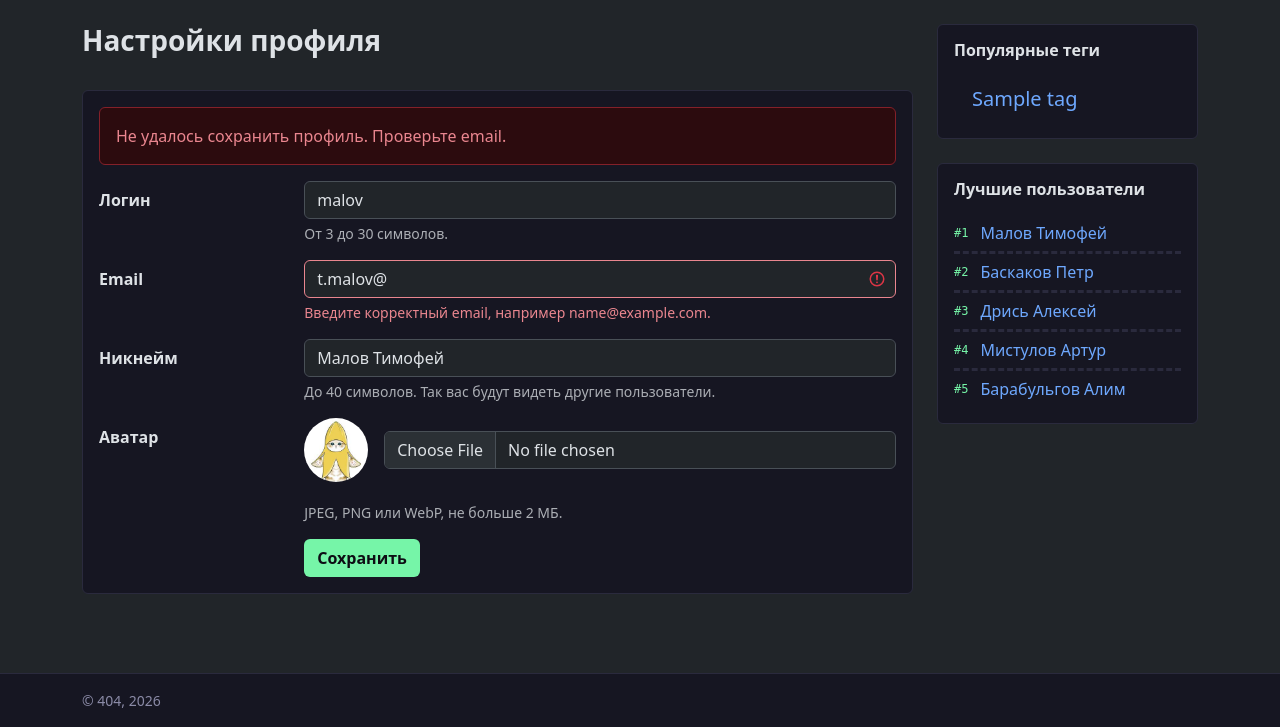
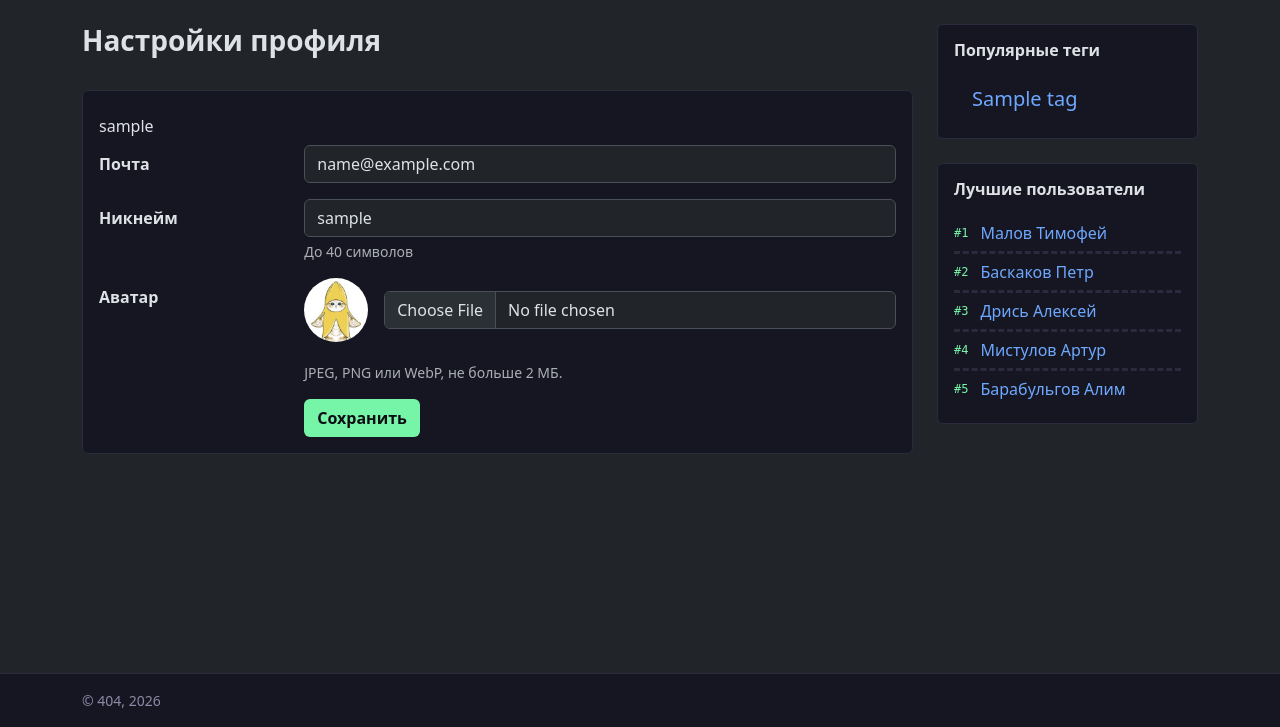
Before and after one commit to MerZw1x/2026-VK-EDU-Web-11-Malov-T, a Django app: page /profile/ in a window 1280 px wide. Shown: the part 73-800 px from the top of the page. Run offline with Django 5.2, Linux system fonts and the light colour scheme; a user stored in the database is signed in; tables that the repository leaves empty hold one stand-in row (values such as "Sample post"); grey boxes marked "Sample" are stand-in pictures; some libraries are stand-ins or nearby versions.

Commit message:
hw-4: add profile editing for authenticated users

```diff
--- a/core/forms.py
+++ b/core/forms.py
@@ -1,4 +1,5 @@
 from django import forms
+from django.forms import ModelForm
 from django.contrib.auth.forms import AuthenticationForm, UserCreationForm
 from django.contrib.auth import get_user_model
 from django.db import transaction
@@ -35,3 +36,27 @@ class SignupForm(UserCreationForm):
             )
 
         return user
+
+class ProfileForm(ModelForm):
+    email = forms.EmailField(label="Почта")
+
+    class Meta:
+        model = Profile
+        fields = ("email", "nickname")
+
+    def __init__(self, *args, **kwargs):
+        super().__init__(*args, **kwargs)
+        self.fields["email"].initial = self.instance.user.email
+        for field in self.fields.values():
+            field.widget.attrs["class"] = "form-control"
+
+
+    @transaction.atomic
+    def save(self, commit=True):
+        profile = super().save(commit=False)
+        if commit:
+            user = profile.user
+            user.email = self.cleaned_data["email"]
+            user.save()
+            profile.save()
+        return profile
--- a/core/templates/core/profile.html
+++ b/core/templates/core/profile.html
@@ -10,28 +10,34 @@
     </div>
     <section class="card form profile-form">
         <div class="card-body">
-            <form action="#" method="post" enctype="multipart/form-data">
+            <form action="{% url 'core:profile' %}" method="post">
                 {% csrf_token %}
-                <div class="alert alert-danger form__alert" role="alert">Не удалось сохранить профиль. Проверьте email.</div>
+                {% if form.errors %}
+                    <div class="alert alert-danger form__alert" role="alert">
+                        Не удалось сохранить профиль. Исправьте ошибки ниже.
+                    </div>
+                {% endif %}
+                {{ form.non_field_errors }}
+                <p class="form-control-plaintext">{{ request.user.username }}</p>
                 <div class="row mb-3">
-                    <label for="profile-username" class="col-md-3 col-form-label form__label">Логин</label>
+                    <label for="{{ form.email.id_for_label }}"
+                        class="col-md-3 col-form-label form__label">
+                        {{ form.email.label }}
+                    </label>
                     <div class="col-md-9">
-                        <input type="text" class="form-control" id="profile-username" name="username" value="malov" autocomplete="username" required minlength="3" maxlength="30" aria-describedby="profile-username-help">
-                        <div id="profile-username-help" class="form-text">От 3 до 30 символов.</div>
+                        {{ form.email }}
+                        {{ form.email.errors }}
                     </div>
                 </div>
                 <div class="row mb-3">
-                    <label for="profile-email" class="col-md-3 col-form-label form__label">Email</label>
+                    <label for="{{ form.nickname.id_for_label }}"
+                        class="col-md-3 col-form-label form__label">
+                        {{ form.nickname.label }}
+                    </label>
                     <div class="col-md-9">
-                        <input type="email" class="form-control is-invalid" id="profile-email" name="email" value="t.malov@" autocomplete="email" required maxlength="254" aria-invalid="true" aria-describedby="profile-email-error">
-                        <div id="profile-email-error" class="invalid-feedback">Введите корректный email, например name@example.com.</div>
-                    </div>
-                </div>
-                <div class="row mb-3">
-                    <label for="profile-nickname" class="col-md-3 col-form-label form__label">Никнейм</label>
-                    <div class="col-md-9">
-                        <input type="text" class="form-control" id="profile-nickname" name="nickname" value="Малов Тимофей" required maxlength="40" aria-describedby="profile-nickname-help">
-                        <div id="profile-nickname-help" class="form-text">До 40 символов. Так вас будут видеть другие пользователи.</div>
+                        {{ form.nickname }}
+                        {{ form.nickname.errors }}
+                        <div class="form-text">До 40 символов</div>
                     </div>
                 </div>
                 <div class="row mb-3">
--- a/core/views.py
+++ b/core/views.py
@@ -1,8 +1,9 @@
 from django.shortcuts import render
 from django.contrib.auth.views import LoginView, LogoutView
 from django.shortcuts import redirect
+from django.contrib.auth.decorators import login_required
 
-from core.forms import LoginForm, SignupForm
+from core.forms import LoginForm, SignupForm, ProfileForm
 
 class SiteLoginView(LoginView):
     template_name = "core/login.html"
@@ -27,6 +28,21 @@ def signup(request):
         {"title": "Регистрация", "form": form},
     )
 
+@login_required
 def profile(request):
-    context = {"title": "Настройки профиля"}
-    return render(request, "core/profile.html", context)
+    if request.method == "POST":
+        form = ProfileForm(
+            request.POST,
+            instance=request.user.profile,
+        )
+        if form.is_valid():
+            form.save()
+            return redirect("core:profile")
+    else:
+        form = ProfileForm(instance=request.user.profile)
+
+    return render(
+        request,
+        "core/profile.html",
+        {"title": "Профиль", "form": form},
+    )
```
